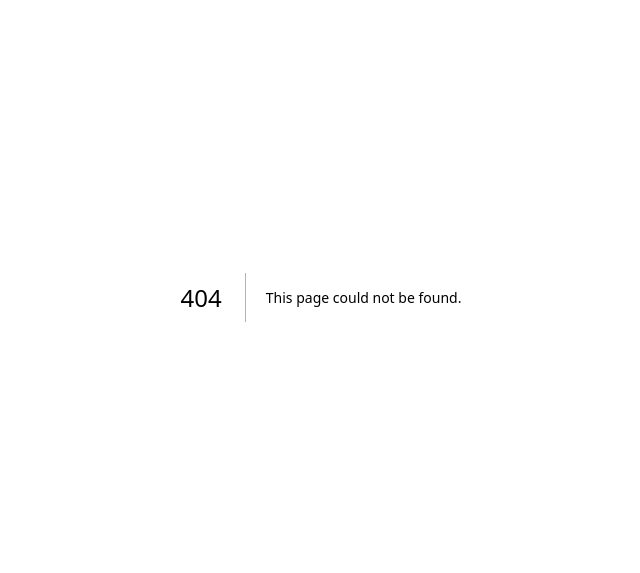
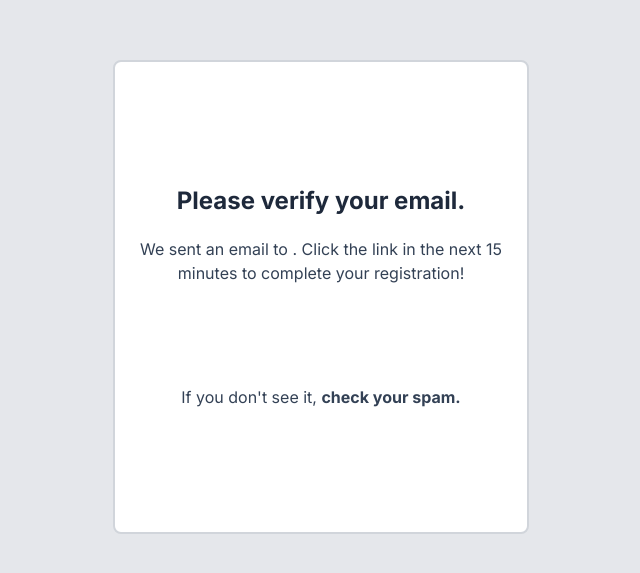
Before and after one commit to BK2004/MetisPlanner, a Next.js app: page /verify in a window 1280 px wide. Before the commit this address had no page. Shown: the part 103-676 px from the top of the page, without its empty margins (319-959 px from the left). Built offline with nearby package versions, Linux system fonts and the light colour scheme.

Commit message:
Added email verification UI. no functionality.

```diff
--- a/components/users/Register.tsx
+++ b/components/users/Register.tsx
@@ -1,10 +1,13 @@
 'use client'
 
-import { useState } from "react";
+import { useEffect, useState } from "react";
+import { redirect } from "next/navigation";
 import { FieldValues, useForm } from "react-hook-form";
 
 export default function Register() {
     const { register, handleSubmit } = useForm();
+    const [created, setCreated] = useState(false);
+
     const onSubmit = (data: FieldValues) => {
         fetch('/api/register', {
             method: 'POST',
@@ -13,16 +16,22 @@ export default function Register() {
                 'Content-Type': 'application/json'
             },
             body: JSON.stringify(data)
-        }).then(() => {
-
+        }).then((res: Response) => {
+            setCreated(true);
         }).catch(() => {
-
         })
     }
 
+    useEffect(() => {
+        if (created) {
+            // Redirect to verification page
+            redirect('/verify');
+        }
+    })
+
     return (
         <form onSubmit={handleSubmit(onSubmit)}>
-            <input {...register("username", { required: true })}></input>
+            <input {...register("email", { required: true })}></input>
             <input type="password" {...register("password", { required: true })}></input>
             <input type="submit"/>
         </form>
--- a/helpers/api/userManagement.ts
+++ b/helpers/api/userManagement.ts
@@ -10,14 +10,14 @@ export const userManagement = {
 
 }
 
-async function createUser({ username, password }: { username: string, password: string})  {
-    if (await prisma.user.findUnique({ where: { username } })) {
+async function createUser({ email, password }: { email: string, password: string})  {
+    if (await prisma.user.findUnique({ where: { email } })) {
         throw 'Username already claimed.';
     }
 
     const user = await prisma.user.create({
         data: {
-            username,
+            email,
             password: bcrypt.hashSync(password, 10),
         }
     });
--- a/package.json
+++ b/package.json
@@ -13,16 +13,19 @@
     "@types/node": "20.4.8",
     "@types/react": "18.2.18",
     "@types/react-dom": "18.2.7",
+    "autoprefixer": "^10.4.14",
     "bcryptjs": "^2.4.3",
     "eslint": "8.46.0",
     "eslint-config-next": "13.4.13",
     "jsonwebtoken": "^9.0.1",
     "mongodb": "^5.7.0",
     "next": "13.4.13",
+    "postcss": "^8.4.27",
     "prisma": "^5.1.1",
     "react": "18.2.0",
     "react-dom": "18.2.0",
     "react-hook-form": "^7.45.4",
+    "tailwindcss": "^3.3.3",
     "typescript": "5.1.6"
   }
 }
--- /dev/null
+++ b/postcss.config.js
@@ -0,0 +1,6 @@
+module.exports = {
+  plugins: {
+    tailwindcss: {},
+    autoprefixer: {},
+  },
+}
--- a/src/app/(public)/register/page.tsx
+++ b/src/app/(public)/register/page.tsx
@@ -1,5 +1,3 @@
-'use client'
-
 import Register from "../../../../components/users/Register";
 
 export default function page() {
--- /dev/null
+++ b/src/app/(public)/verify/page.tsx
@@ -0,0 +1,19 @@
+'use client'
+
+import { useSearchParams } from "next/navigation"
+
+export default function page() {
+    const searchParams = useSearchParams();
+
+    return (
+        <div className="grid grid-cols-5 lg:grid-cols-6 grid-rows-5 gap-4 container w-screen h-screen max-w-full">
+            <div className="rounded-lg border-2 border-gray-300 dark:border-slate-900 items-center px-6 py-6 row-start-2 row-span-3 col-start-2 col-span-3 lg:col-start-3 lg:col-span-2 flex justify-evenly flex-col bg-white dark:bg-slate-700">
+                <div>
+                    <h1 className="text-center mb-5 font-bold text-slate-800 dark:text-white text-2xl">Please verify your email.</h1>
+                    <p className="text-center text-slate-700 dark:text-white">We sent an email to <span className="font-semibold text-slate-800 dark:text-white">{searchParams.get("email")}</span>. Click the link in the next 15 minutes to complete your registration!</p>
+                </div>
+                <p className="text-center text-slate-700 dark:text-white">If you don't see it, <span className="font-bold">check your spam.</span></p>
+            </div>
+        </div>
+    )
+}
--- a/src/app/api/register/route.ts
+++ b/src/app/api/register/route.ts
@@ -1,5 +1,7 @@
 import { userManagement } from "../../../../helpers/api";
 import { NextResponse } from "next/server";
+import { redirect } from 'next/navigation';
+import { RedirectType } from "next/dist/client/components/redirect";
 
 export async function POST(req: Request) {
     const data = await req.json();
@@ -8,6 +10,6 @@ export async function POST(req: Request) {
 
         return NextResponse.json({"message": "success"});
     } catch (e) {
-        return NextResponse.json({"message": "Username already being used."});
+        return NextResponse.json({"message": "Email already in use, please sign in."}, {"status": 401});
     }
 }
--- a/src/app/globals.css
+++ b/src/app/globals.css
@@ -1,3 +1,7 @@
+@tailwind base;
+@tailwind components;
+@tailwind utilities;
+
 :root {
   --max-width: 1100px;
   --border-radius: 12px;
--- a/src/app/layout.tsx
+++ b/src/app/layout.tsx
@@ -16,7 +16,7 @@ export default function RootLayout({
 }) {
   return (
     <html lang="en">
-      <body className={inter.className}>{children}</body>
+      <body className={`bg-gray-200 dark:bg-slate-800 max-w-full w-screen h-screen ${inter.className}`}>{children}</body>
     </html>
   )
 }
--- /dev/null
+++ b/tailwind.config.js
@@ -0,0 +1,11 @@
+/** @type {import('tailwindcss').Config} */
+module.exports = {
+  content: [
+    "./src/app/**/*.{js,ts,jsx,tsx,mdx}",
+    "./components/**/*.{js,ts,jsx,tsx,mdx}",
+  ],
+  theme: {
+    extend: {},
+  },
+  plugins: [],
+}
```
Also changed, not shown: 2 other files (tests, documents, lock files or other folders).
